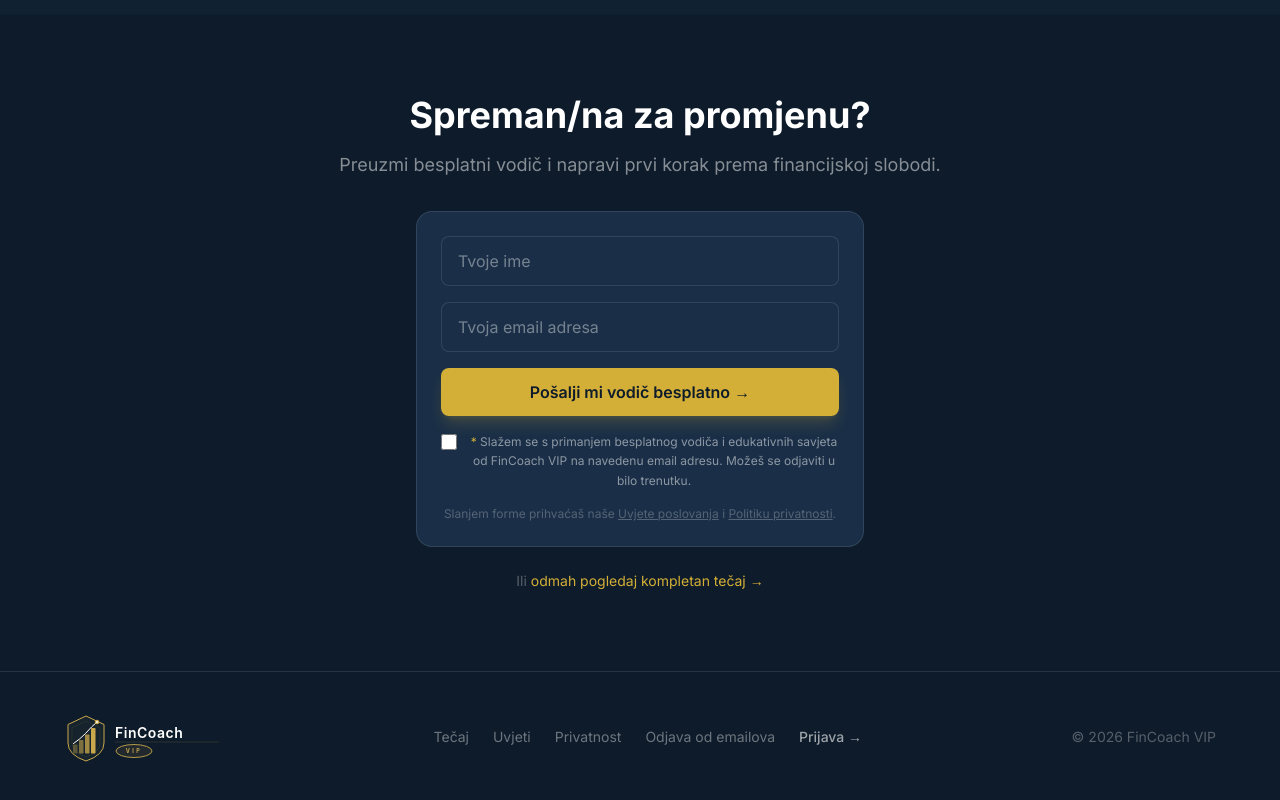
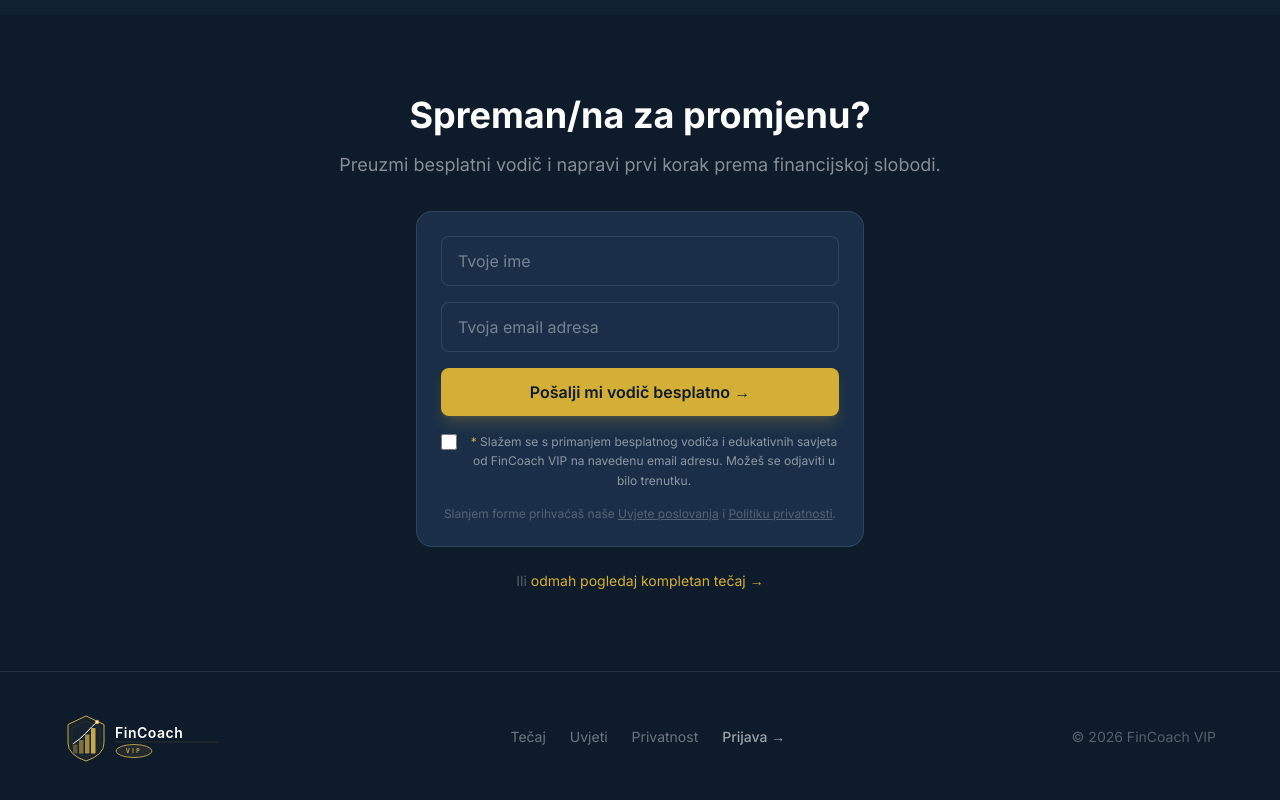
Before and after one commit to financijskiexpert/fincoach-vip, a Next.js app: page / in a window 1280 px wide. Shown: the part 3629-4429 px from the top of the page. Built offline with nearby package versions, Linux system fonts and the light colour scheme; no server answers.

Commit message:
fix: remove unsubscribe link from footer - belongs in emails only

```diff
--- a/src/components/SiteFooter.tsx
+++ b/src/components/SiteFooter.tsx
@@ -10,7 +10,6 @@ export default function SiteFooter() {
           <Link href="/tecaj" className="hover:text-white transition-colors">Tečaj</Link>
           <Link href="/uvjetiposlovanja" className="hover:text-white transition-colors">Uvjeti</Link>
           <Link href="/politikaprivatnosti" className="hover:text-white transition-colors">Privatnost</Link>
-          <Link href="/odjava" className="hover:text-white transition-colors">Odjava od emailova</Link>
           <Link href="/prijava" className="hover:text-white transition-colors font-medium text-white/60">Prijava →</Link>
         </div>
         <p className="text-white/30 text-sm">© 2026 FinCoach VIP</p>
```
